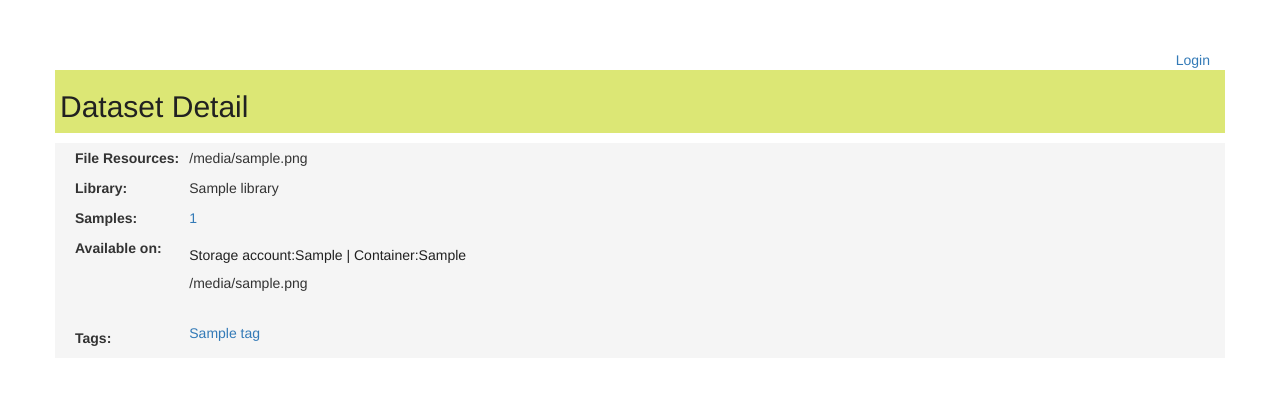
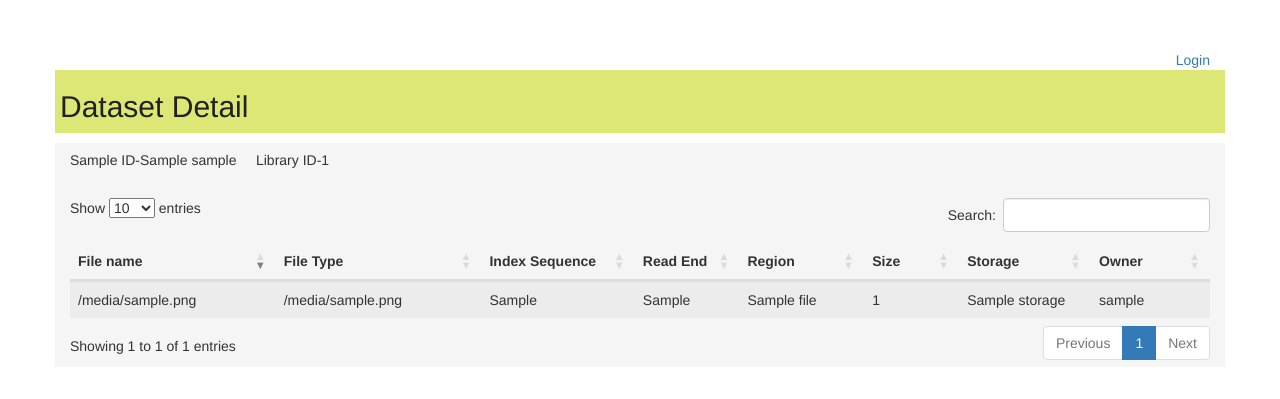
Before and after one commit to molonc/tantalus, a Django app: template tantalus/templates/tantalus/abstractdataset_detail.html in a window 1280 px wide. Shown: the part 52-451 px from the top of the page. Run offline with Django 3.2, Linux system fonts and the light colour scheme; the template is opened without the code that fills it: most values are stand-ins (such as "Sample title", 1, 10 or a date in 2020); some libraries are stand-ins or nearby versions.

Commit message:
TANTA-42 file resource table in dataset detail

```diff
--- a/tantalus/models.py
+++ b/tantalus/models.py
@@ -334,6 +334,10 @@ class FileResource(models.Model):
             self.SPEC: '.spec',
             self.UNCOMPRESSED: '',
         }[self.compression]
+
+    def get_file_size(self):
+        size_mb = str("{:,}".format(self.size / 1000000)) + " MB"
+        return size_mb
 
 
 class SequenceDataset(models.Model):
--- a/tantalus/templates/tantalus/abstractdataset_detail.html
+++ b/tantalus/templates/tantalus/abstractdataset_detail.html
@@ -9,59 +9,41 @@
     <div class="container" style="padding:0; margin-bottom:5px;">
     </div>
     <div class="container" style="background-color:#F5F5F5;">
-        <table class="table-condensed">
-            <tr>
-                <td class="td_name">File Resources: </td>
-                <td>
-                    {% for sequence_file_resource in object.sequence_file_resources.all %}
-                        {{ sequence_file_resource.file_resource.filename }}<br/>
-                    {% endfor %}
-                </td>
-            </tr>
-            <tr>
-                <td class="td_name">Library: </td>
-                <td>
-                    {{ object.library }}
-                </td>
-            </tr>
-            <tr>
-                <td class="td_name">Samples: </td>
-                <td>
-                    <a href="{% url 'sample-detail' object.sample.id %}">{{ object.sample.sample_id }} </a>
-                </td>
-            </tr>
-            <tr>
-                <td valign="top" class="td_name">Available on: </td>
-                <td>
-                    {% for s in storages  %}
-                        {% if s.get_storage_directory %}
-                          <h5 style="color: #212121" align="left" > {{ s.name }} - <i>{{ s.server_ip }}</i> </h5>
-                                {% for file_resource in object.asdf %}
-                                    {% for i in file_resource.fileinstance_set.all %}
-                                        {% if i.storage|stringformat:"s" == s.name|stringformat:"s" %}
-                                            {{ i.get_filepath }}
-                                        {% endif %}
-                                    {% endfor %}
-                                {% endfor %}
-                        {% else %}
-                          <h5 style="color: #212121" align="left" > Storage account:{{ s.storage_account }} | Container:{{ s.storage_container }}</h5>
-                            {% for file_resource in object.asdf %}
-                                {{ file_resource.filename }}<br/>
-                            {% endfor %}
-                        {% endif %}
-                        <br>
-                    {% endfor %}
-                </td>
-            </tr>
-            <tr>
-                <td class="td_name">Tags: </td>
-                <td>
-                {%  for tag in object.tags.all %}
-                    <p><a href="{% url 'tag-detail' tag.id %}">{{tag.name}}</a></p>
-                {% endfor %}
-            </tr>
-        </table>
+        {% if object %}
+            <h5>Sample ID-{{object.sample}} &nbsp; &nbsp; Library ID-{{object.library.library_id}}</h5>
+            <div class="table-responsive">
+                <table id="datatable" class="table table-striped" style="display:none;">
+                    <thead>
+                    <tr>
+                            <th>File name</th>
+                            <th>File Type</th>
+                            <th>Index Sequence</th>
+                            <th>Read End</th>
+                            <th>Region</th>
+                            <th>Size</th>
+                            <th>Storage</th>
+                            <th>Owner</th>
+                    </tr>
+                    </thead>
+                    <tbody>
+                        <br/>
+                        {% for file in object.file_resources.all %}
+                            <tr>
+                                <td>{{file.filename}}</td>
+                                <td>{{file.file_type}}</td>
+                                <td>{{file.index_sequence}}</td>
+                                <td>{{file.read_end}}</td>
+                                <td>{{file.genome_region}}</td>
+                                <td>{{file.get_file_size}}</td>
+                                <td>{{storages|join:", "}}</td>
+                                <td>{{file.owner.username}}</td>
+                            </tr>
+                        {% endfor %}
+                    </tbody>
+                </table>
+            </div>
+        {% else %}
+            <h5><i class="text-warning">No file resources yet.</i></h5>
+        {% endif %}
     </div>
-
-
 {% endblock %}
```
Also changed, not shown: tantalus/views.py (+2 -5 lines).
